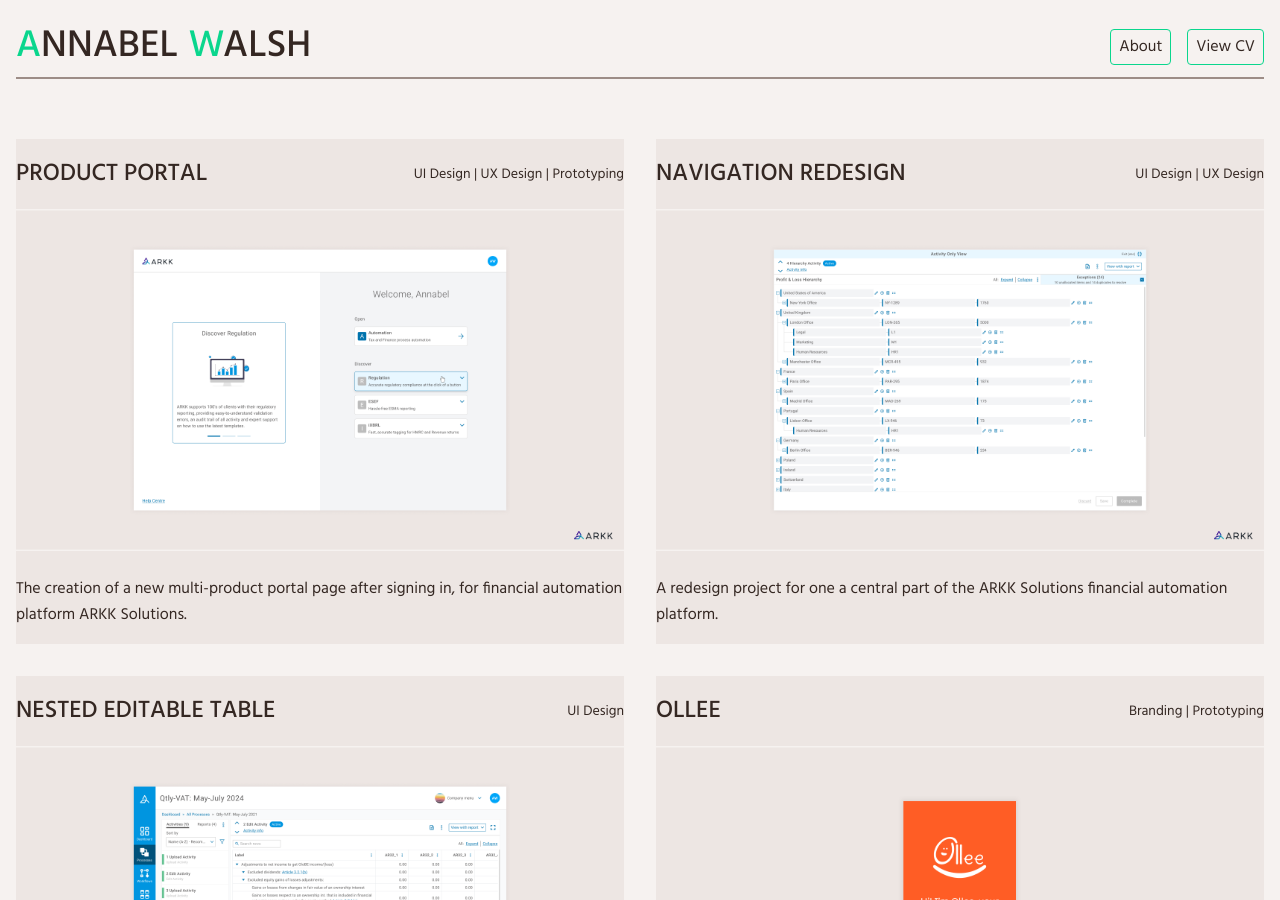
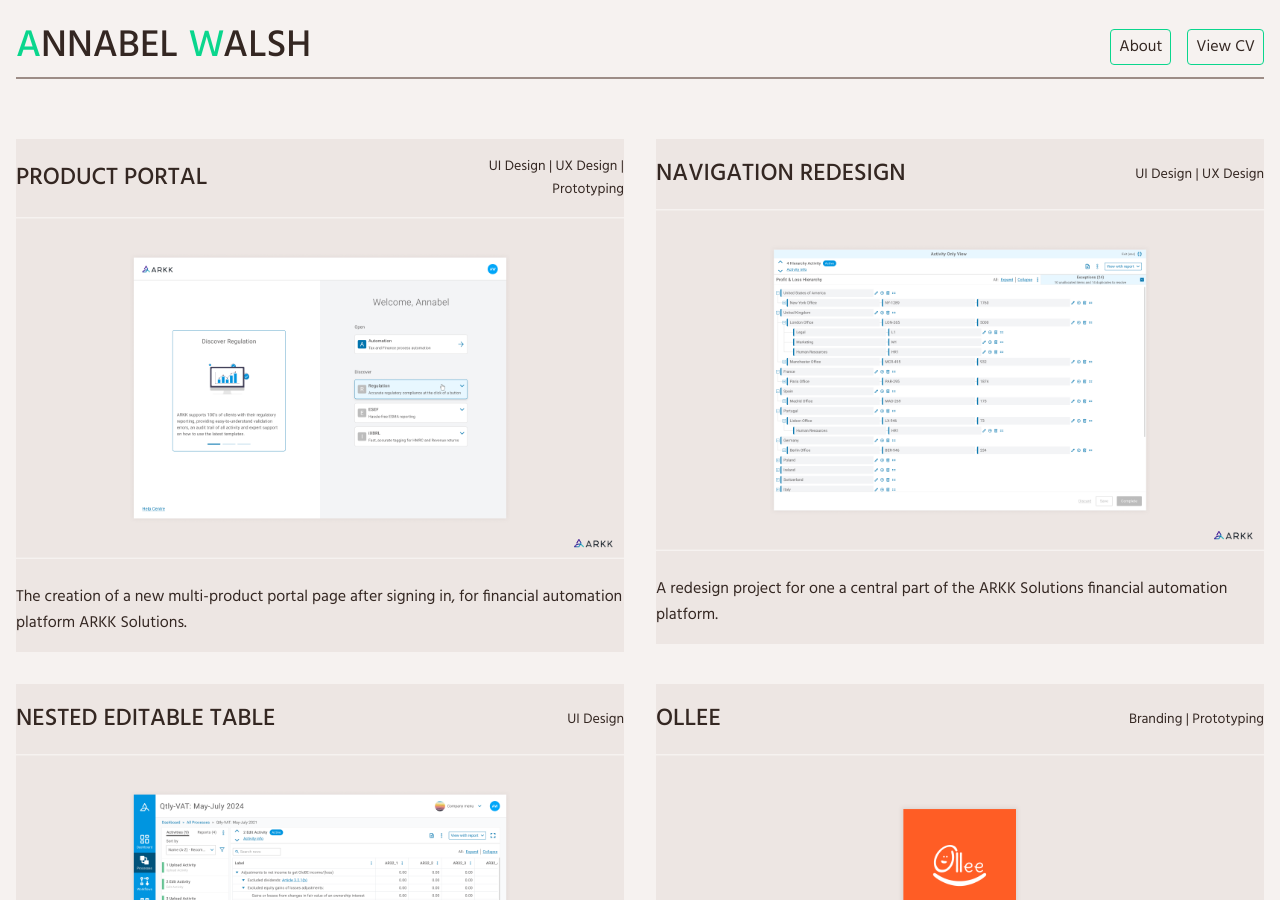
Before and after one commit to davidhiskett/awalsh, a Jekyll site: the page built from index.html, in a window 1280 px wide and 900 px high. Built offline with Jekyll 4.4.1, drawn with Linux system fonts in a browser that asks for light colours.

Commit message:
Improve project cards

```diff
--- a/index.html
+++ b/index.html
@@ -8,8 +8,8 @@
         <a href="{{ site.baseurl }}{{ project.url }}" class="project col-xs-12 col-sm-6">
           <div class="project__content">
             <div class="project__header">
-              <span class="title col-xs-6">{{ project.title }}</span>
-              <span class="type col-xs-6">{{ project.type }}</span>
+              <span class="title col-xs-6 col-sm-8">{{ project.title }}</span>
+              <span class="type col-xs-6 col-sm-4">{{ project.type }}</span>
             </div>
             <div class="project__image-container">
               <img src="assets/img/{{ project.image }}">
```
